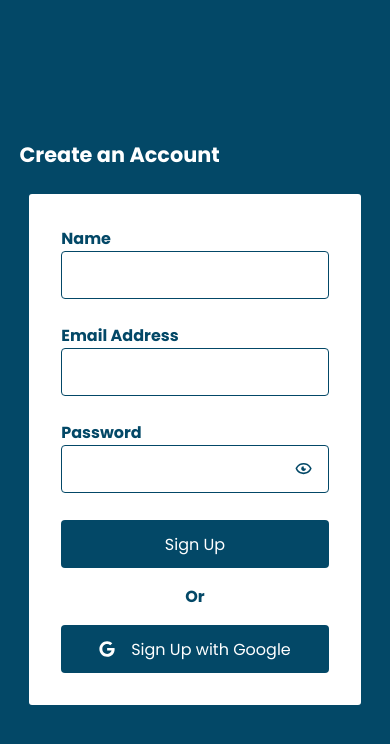
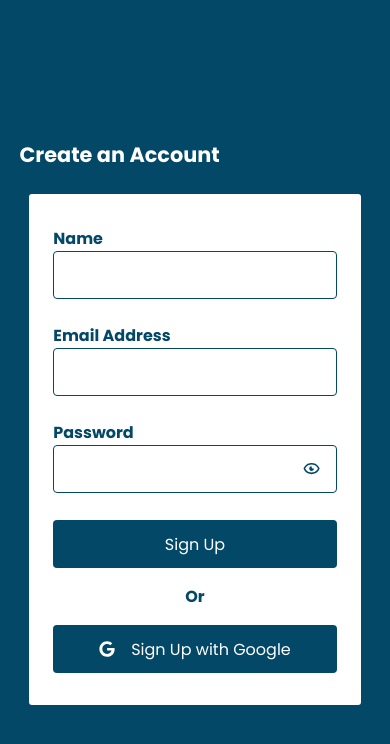
Before and after one commit to Iretoms/chat-me, a React (Create React App) app: page /sign-up in a window 390 px wide. Shown: the top 744 px of the page. Built offline with nearby package versions, Linux system fonts and the light colour scheme.

Commit message:
profile image placeholder and form padding fix

```diff
--- a/src/pages/home/Home.jsx
+++ b/src/pages/home/Home.jsx
@@ -1,4 +1,5 @@
 import "./Home.scss";
+import profileImage from "../../assets/png/profileImage.png"
 import { useNavigate } from "react-router-dom";
 import { getAuth } from "firebase/auth";
 
@@ -18,7 +19,7 @@ const Home = () => {
           <div className="userInfo">
             <figure className="userImageContainer">
               <img
-                src={auth.currentUser.photoURL ? auth.currentUser.photoURL : ""}
+                src={auth.currentUser.photoURL ? auth.currentUser.photoURL : profileImage}
                 alt="profile"
                 className="userImage"
               />
--- a/src/pages/sign-in/SignIn.scss
+++ b/src/pages/sign-in/SignIn.scss
@@ -60,6 +60,7 @@ $pri-color: #034867;
 @media screen and (max-width: 40rem) {
     .form-container {
         width: 85%;
+        padding: 2rem 1.5rem;
     }
 }
 
```
Also changed, not shown: src/assets/png/profileImage.png (added).
